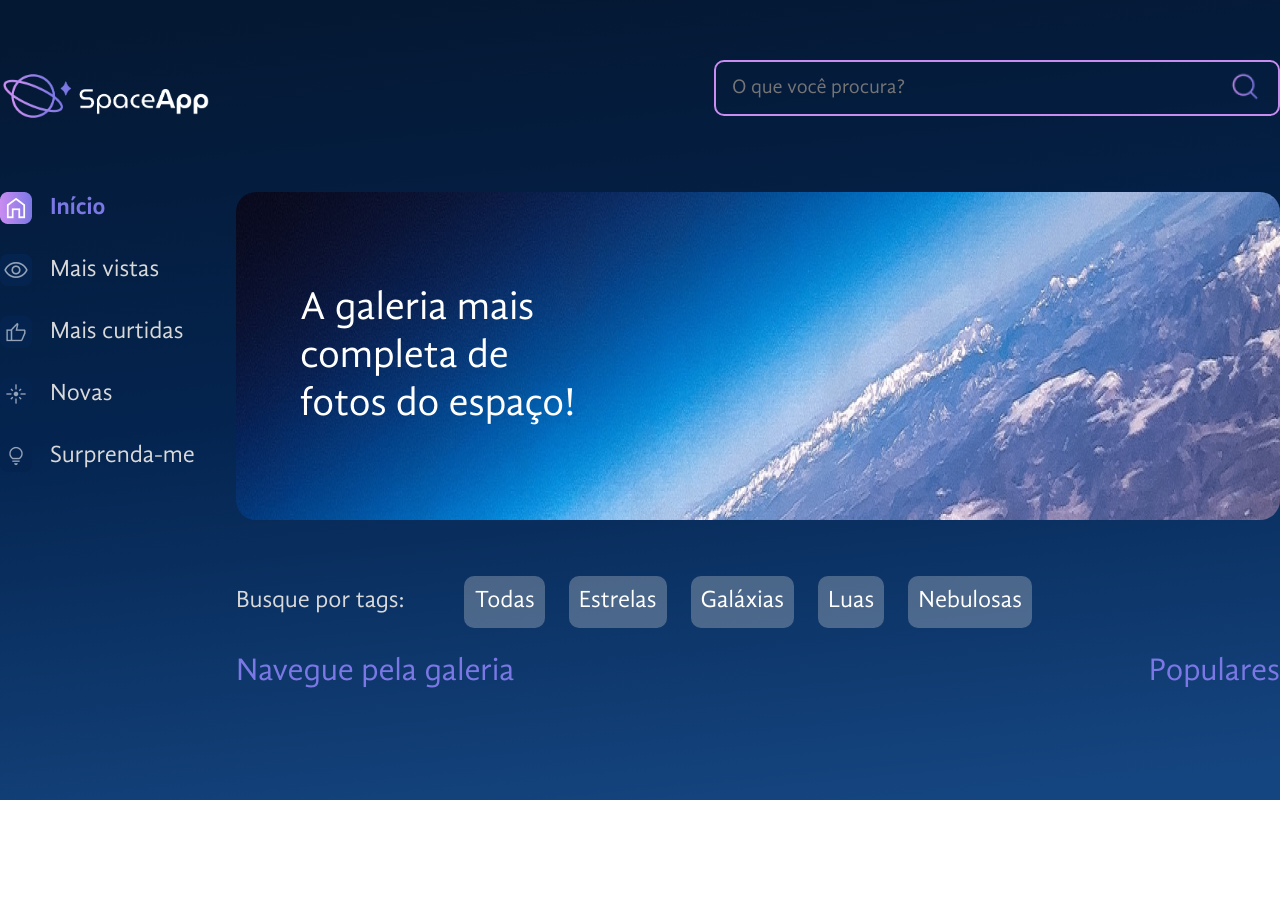
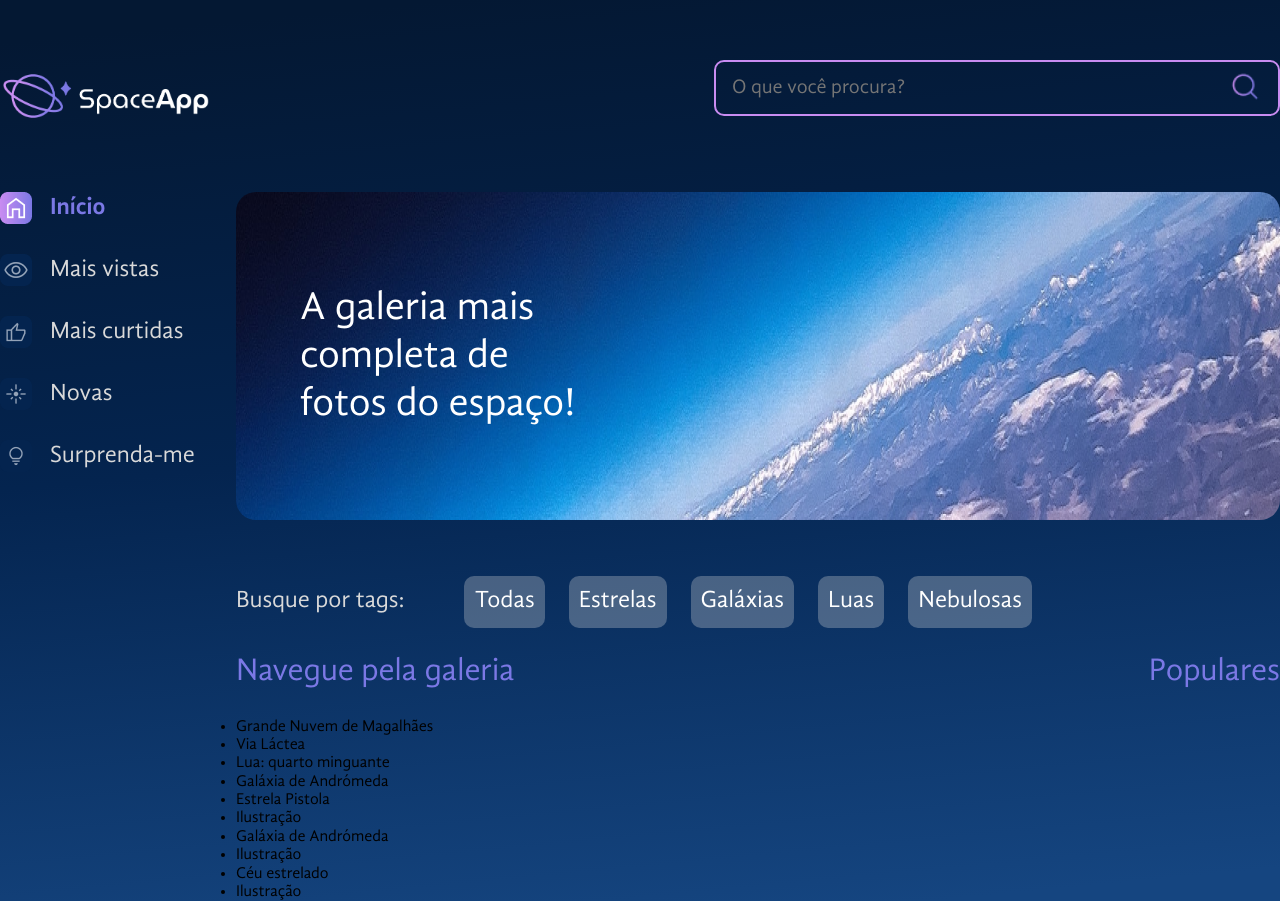
Before and after one commit to jeff-pedro/learn-react-space-app, a React (Vite) app: page / in a window 1280 px wide. Before the commit the page ends 800 px from the top, so only its background shows below. Built offline with nearby package versions, Linux system fonts and the light colour scheme.

Commit message:
estruturando componente de imagem

```diff
--- a/src/componentes/Galeria/index.jsx
+++ b/src/componentes/Galeria/index.jsx
@@ -5,20 +5,24 @@ import Tags from "./Tags"
 
 const GaleriaContainer = styled.div`
   display: flex;
-`
+  `
 
 const SecaoFluida = styled.section`
   flex-grow: 1;
-`
+  `
 
-const Galeria = () => {
+const Galeria = ({ fotos }) => {
   return (
     <>
       <Tags />
       <GaleriaContainer>
         <SecaoFluida>
           <Titulo>Navegue pela galeria</Titulo>
-
+            {fotos.map(foto =>
+              <ul key={foto.id}>
+                <li>{foto.titulo}</li>
+              </ul>
+            )}
         </SecaoFluida>
         <Populares />
       </GaleriaContainer>
```
Also changed, not shown: src/componentes/Galeria/Imagem/index.jsx (added, +18 -0 lines).
